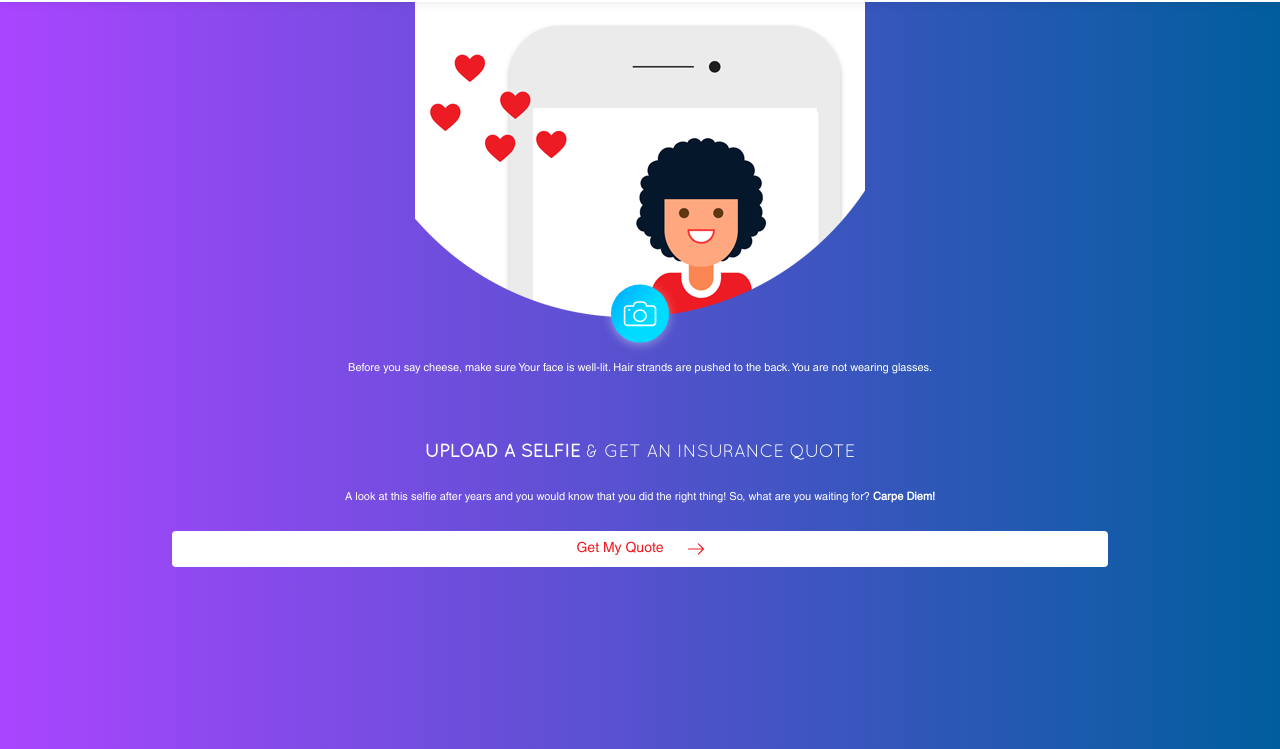
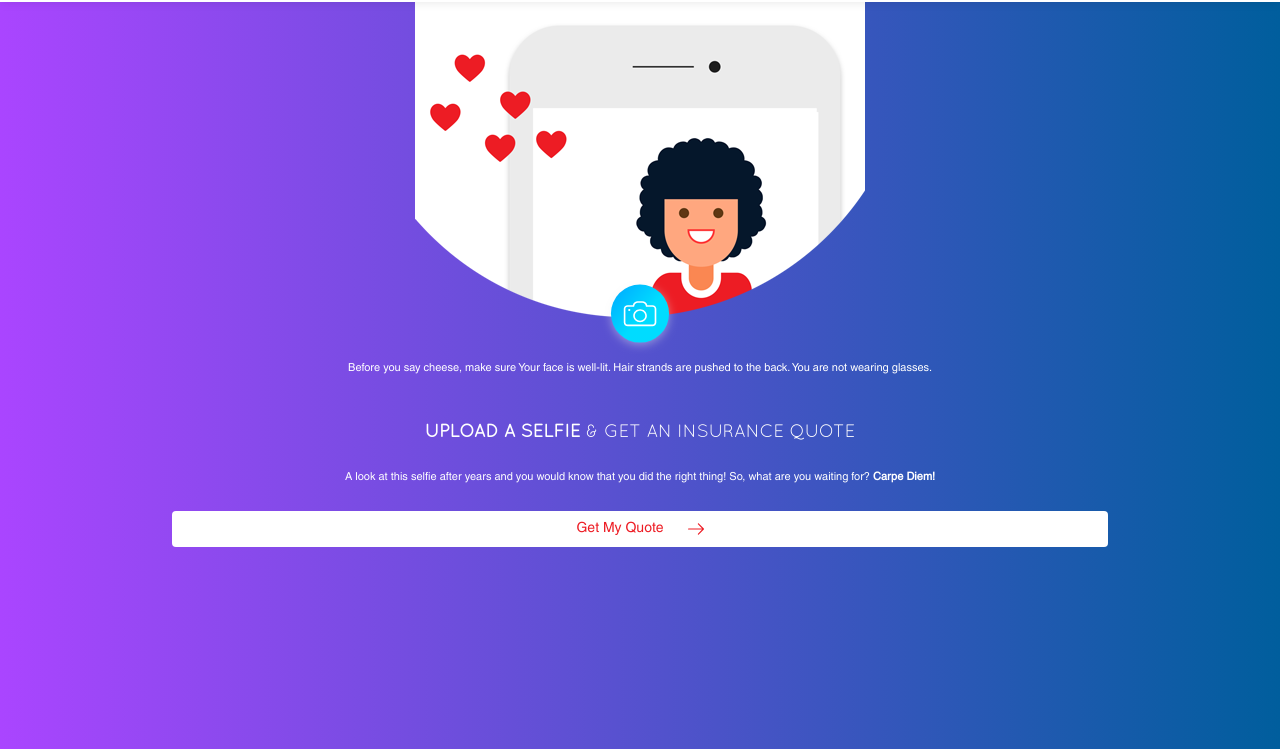
Before and after one commit to nikhiljain2391/face-, a plain HTML site: page mystique/index.html in a window 1280 px wide. Shown: the part 51-800 px from the top of the page. Drawn offline with nearby package versions, Linux system fonts and the light colour scheme.

Commit message:
Add files via upload

```diff
--- a/mystique/css/style.css
+++ b/mystique/css/style.css
@@ -63,9 +63,9 @@ header { width: 100%; padding: 14px; box-shadow: 0 0 10px rgba(0,0,0,0.1); backg
 .banno { text-align: center; color: #fff; padding-top: 50px;}
 .banno .img-responsive { margin: auto}
 .cambtn { margin-top: -40px; display: inline-block; position:absolute;  left: 0;  right: 0; }
-.banno h1 { font-size:18px; padding: 12px; line-height: 24px;margin-top: 40px; text-transform: uppercase; margin-bottom: 1px;}
+.banno h1 { font-size:18px; padding: 12px; line-height: 24px;margin-top: 20px; text-transform: uppercase; margin-bottom: 1px;}
 .container { padding: 0;}
-.despiko { color:#fff; font-size: 11px; padding: 12px 28px;}
+.despiko { color:#fff; font-size: 11px; padding: 12px 75px;}
 .calltoact {background: #fff; border-radius: 4px; width: 80%; display: block; text-decoration: none; margin: auto; color: #ed1c24; padding: 8px; margin-bottom: 20px; margin-top: 14px;}
 .arrow { margin-left: 20px;}
 
```
